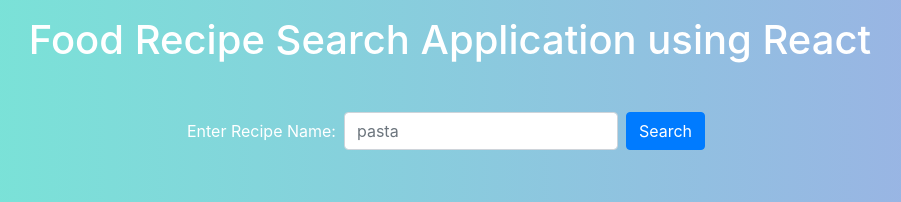
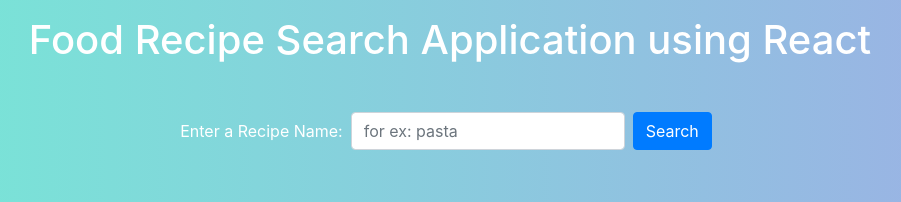
Before and after one commit to vprasadreddy/react-recipe-search, a React (Create React App) app: page / in a window 1280 px wide. Shown: the top 202 px of the page, without its empty margins (190-1091 px from the left). Built offline with nearby package versions, Linux system fonts and the light colour scheme; no server answers.

Commit message:
added validations

```diff
--- a/package.json
+++ b/package.json
@@ -9,6 +9,7 @@
     "@testing-library/user-event": "^12.8.3",
     "axios": "^0.21.1",
     "bootstrap": "^4.6.0",
+    "firebase-tools": "^9.6.1",
     "jquery": "^3.6.0",
     "react": "^17.0.1",
     "react-bootstrap": "^1.5.2",
--- a/src/App.js
+++ b/src/App.js
@@ -3,6 +3,7 @@
 import "./App.css";
 import axios from "axios";
 import * as APIkey from "./APIkey";
+import Swal from "sweetalert2";
 import { Jumbotron, Button, Form, Col } from "react-bootstrap";
 
 function App() {
@@ -19,10 +20,22 @@
       let APP_KEY = APIkey.APP_KEY;
       let APIURL = `https://api.edamam.com/search?q=${queryText}&app_id=${APP_ID}&app_key=${APP_KEY}&from=0&to=9&calories=591-722&health=alcohol-free`;
       const result = await axios.get(APIURL);
-      setRecipes(result.data.hits);
-      console.log(result.data.hits);
+      if (result.data.hits.length > 0) {
+        setRecipes(result.data.hits);
+        //console.log(result.data.hits);
+      } else {
+        setRecipes(result.data.hits);
+        Swal.fire({
+          icon: "error",
+          text: "Sorry, no recipes found."
+        });
+      }
     } else {
-      alert("Please enter name of the recipe.");
+      Swal.fire({
+        icon: "error",
+        title: "Oops...",
+        text: "Please enter name of the recipe."
+      });
     }
   }
 
@@ -34,14 +47,16 @@
       <div className="d-flex justify-content-center m-5">
         <form className="form-inline">
           <label className="mb-2 mr-sm-2" htmlFor="recipequerytext">
-            Enter Recipe Name:
+            Enter a Recipe Name:
           </label>
           <input
             type="search"
             className="form-control mb-2 mr-sm-2"
             id="recipequerytext"
-            placeholder="pasta"
+            placeholder="for ex: pasta"
             onChange={handleInputChange}
+            required
+            pattern="[a-zA-Z0-9\s]+"
           />
           <button
             type="submit"
```
Also changed, not shown: firebase.json (added), 2 other files (tests, documents, lock files or other folders).
